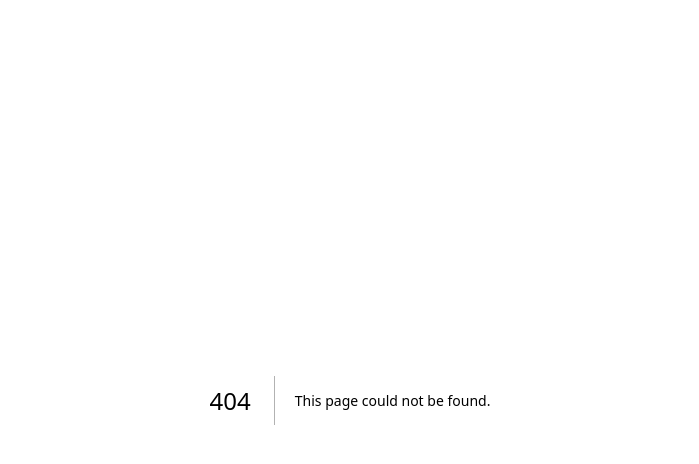
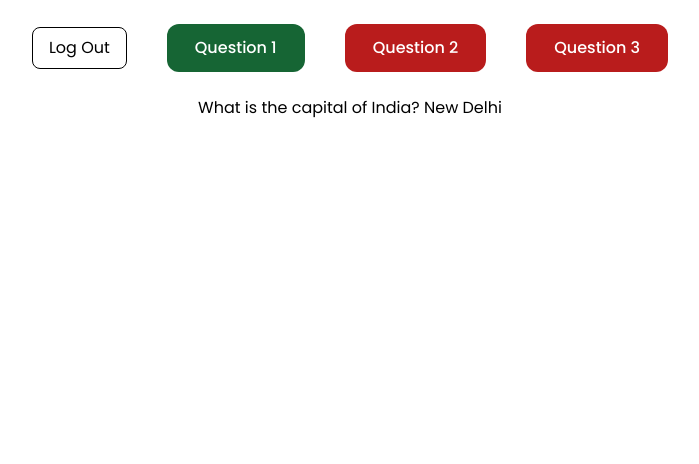
Before and after one commit to BimlaJain/Test-1, a Next.js app: page /dashboard-page/1 in a window 1280 px wide. Before the commit this address had no page. Shown: the top 464 px of the page, without its empty margins (290-989 px from the left). Built offline with nearby package versions, Linux system fonts and the light colour scheme; sample sign-in values are in the browser's storage.

Commit message:
change params

```diff
--- a/src/components/dashboard/Dashboard.tsx
+++ b/src/app/dashboard-page/[question]/page.tsx
@@ -1,6 +1,6 @@
 "use client";
 import React, { useState, useEffect } from "react";
-import { useRouter, useSearchParams } from "next/navigation";
+import { useParams, useRouter } from "next/navigation";
 import { InlineWidget } from "react-calendly";
 
 const Dashboard = () => {
@@ -16,9 +16,9 @@ const Dashboard = () => {
     }];
 
     const router = useRouter();
-    const searchParams = useSearchParams();
-    const questionParam = searchParams.get("question");
-    const [activeQuestion, setActiveQuestion] = useState<number | null>(questionParam ? Number(questionParam) : null);
+    const params = useParams();
+    const { question } = params;
+    const [activeQuestion, setActiveQuestion] = useState<number | null>(question ? Number(question) : null);
     const [images, setImages] = useState<string[]>([]);
     const [error, setError] = useState<string>("");
 
@@ -58,7 +58,7 @@ const Dashboard = () => {
 
     const handleQuestionClick = (index: number) => {
         setActiveQuestion(index);
-        router.push(`?question=${index}`);
+        router.push(`/dashboard-page/${index}`);
     };
 
     return (
--- a/src/app/dashboard-page/page.tsx
+++ b/src/app/dashboard-page/page.tsx
@@ -1,10 +1,9 @@
-import Dashboard from '@/components/dashboard/Dashboard'
-import React from 'react'
+import Dashboard from "./[question]/page"
 
 const Page = () => {
   return (
     <div>
-      <Dashboard/>
+      <Dashboard />
     </div>
   )
 }
```
